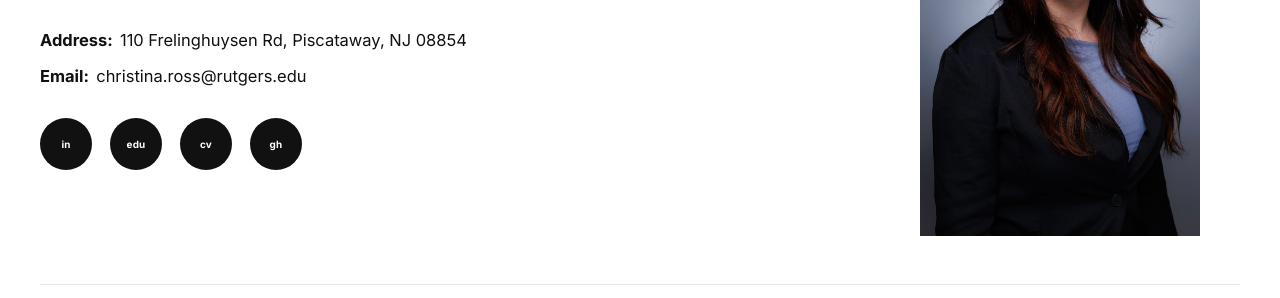
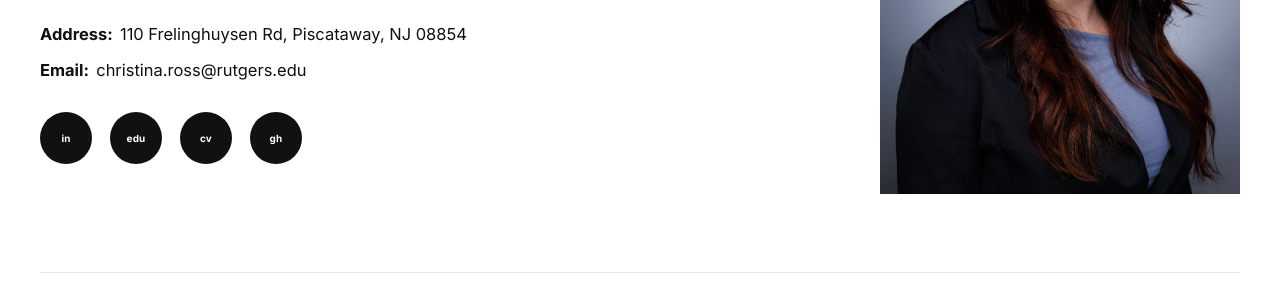
Before and after one commit to Christinaaross/christinaaross.github.io, a plain HTML site: page index.html in a window 1280 px wide. Shown: the part 268-566 px from the top of the page. Drawn offline with Linux system fonts and the light colour scheme.

Commit message:
Update style.css

```diff
--- a/style.css
+++ b/style.css
@@ -136,15 +136,17 @@ h1 {
   display: flex;
   justify-content: center;
   align-items: center;
-  margin-top: 12px;
+  height: 360px;
+  margin-top: 0;
   padding: 0;
+  overflow: hidden;
 }
 
 .photo-wrap img {
   width: 360px;
-  height: auto;
-  max-height: 420px;
-  object-fit: contain;
+  height: 360px;
+  object-fit: cover;
+  object-position: center center;
   display: block;
   border: 0;
   box-shadow: none;
```
